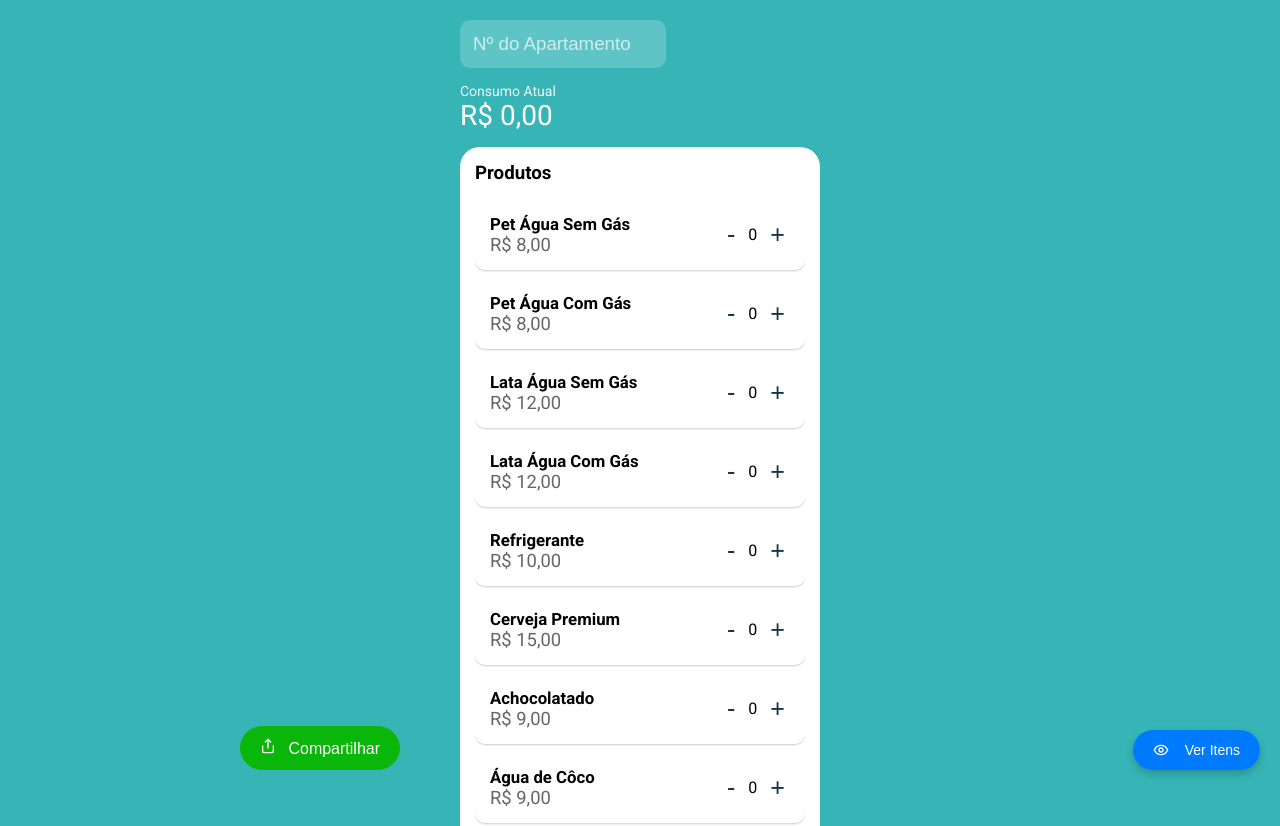
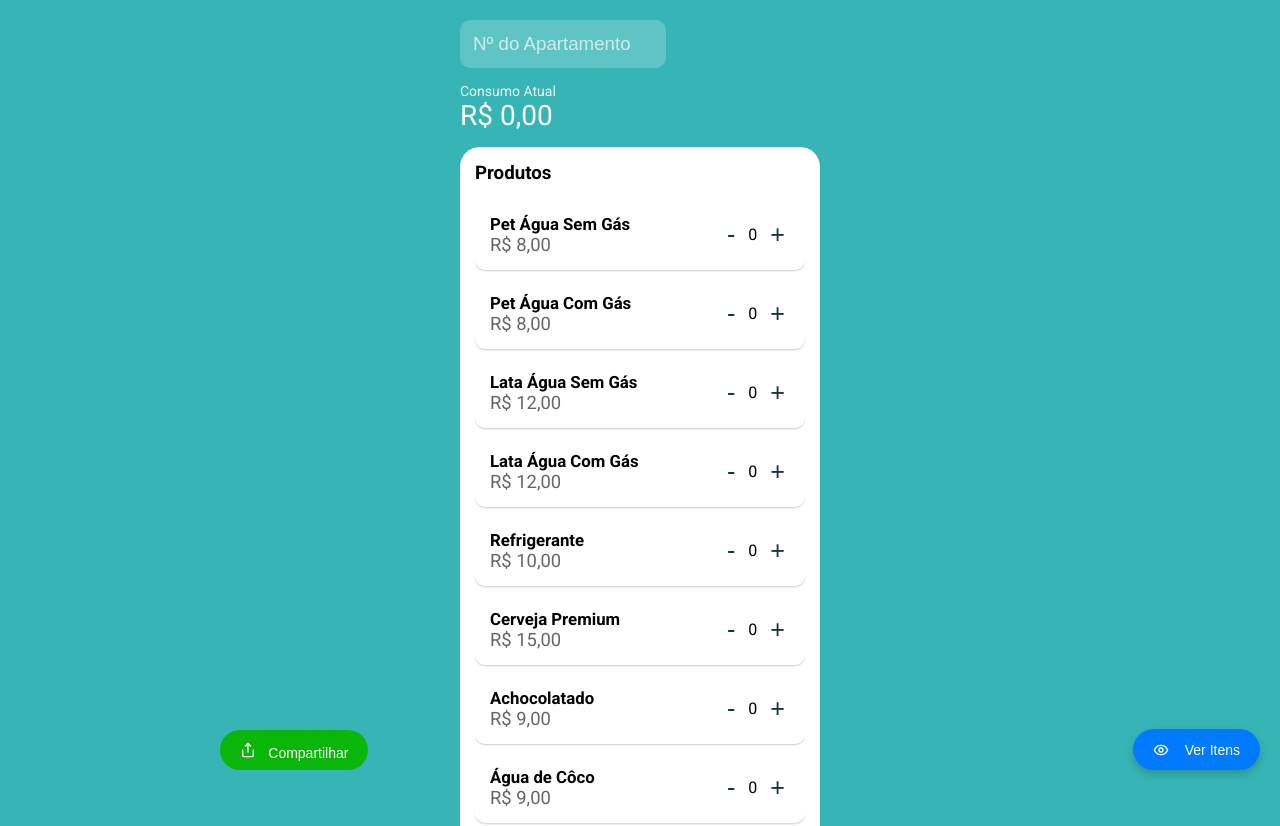
Before and after one commit to edgarmagno/frigobar2025, a plain HTML site: page index.html in a window 1280 px wide. Shown: the top 826 px of the page. Drawn offline with Linux system fonts and the light colour scheme.

Commit message:
Update styles.css

```diff
--- a/styles.css
+++ b/styles.css
@@ -120,17 +120,18 @@ body {
 .share-btn {
     position: fixed;
     align-items: center;
+    bottom: 30px; /* Distância do fundo da tela */
+    left: 23%; /* Distância da lateral esquerda */
+    width: auto;
+    height:40px;
     justify-content: center;
     background-color: rgb(11, 182, 11);  /* Cor do botão */
     color: white;
     padding: 12px 20px;
     border-radius: 30px;
-    font-size: 16px;
+    font-size: 14px;
     cursor: pointer;
     border: none;
-    position: fixed;  /* Fixando o botão na tela */
-    bottom: 30px;  /* Distância da parte inferior da tela */
-    left: 25%;  /* Centraliza horizontalmente */
     transform: translateX(-50%);  /* Centraliza exatamente */
     z-index: 100;  /* Garante que o botão fique por cima de outros elementos */
     transition: background-color 0.3s ease;
@@ -154,6 +155,8 @@ body {
     right: 20px; /* Distância da lateral direita */
     background-color: #007bff;
     color: white;
+    width: auto;
+    height: 41px;
     padding: 12px 20px;
     border-radius: 30px;
     border: none;
```
